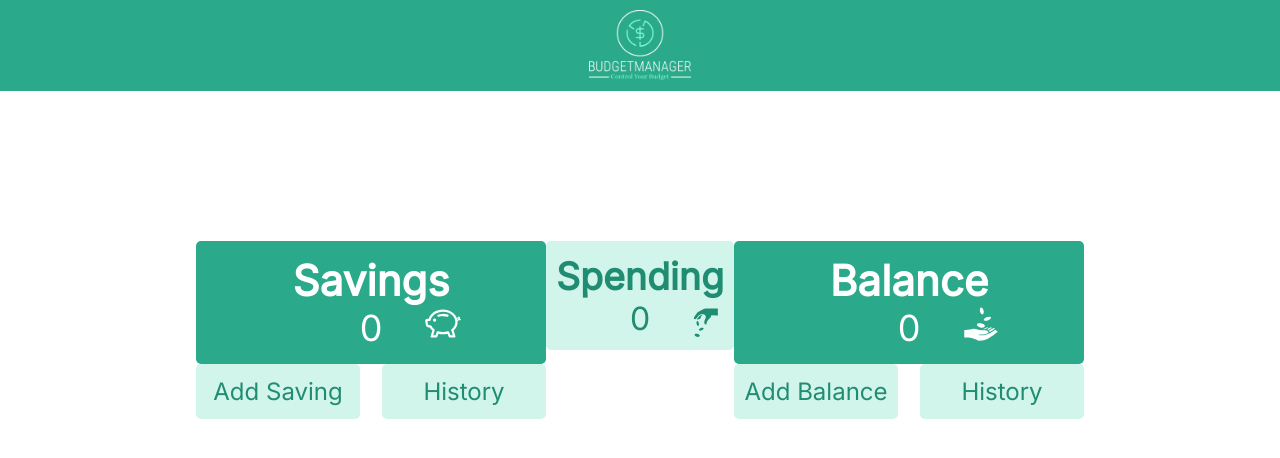
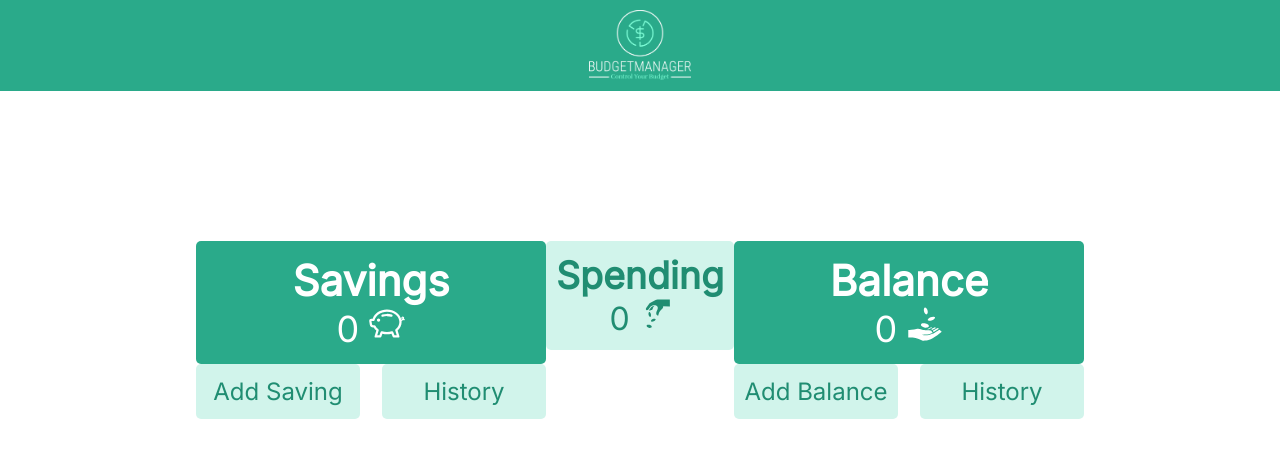
Before and after one commit to KingAzizz/BudgetManager, a Next.js app: page / in a window 1280 px wide. Shown: the top 458 px of the page. Built offline with nearby package versions, Linux system fonts and the light colour scheme.

Commit message:
changed the icon span tags styles from inline to external style with a class

```diff
--- a/components/Wallet.js
+++ b/components/Wallet.js
@@ -20,7 +20,7 @@ const Wallet = () => {
         <div>
             <div className='box'>
                 <h3>Savings</h3>
-                <p>{saving} <span style={{position:'absolute',right:85}}><BsPiggyBank /></span></p>
+                <p>{saving} <span className='icon-same-position'><BsPiggyBank /></span></p>
             </div>
             <div className='wallet-buttons'>
                 <button type='button' onClick={() =>setShowAddSaving(true)}>Add Saving</button>
@@ -29,12 +29,12 @@ const Wallet = () => {
         </div>
         <div className='spendingBox'>
             <h3>Spending</h3>
-            <p>{spending} <span style={{position:'absolute',right:15,marginTop:'8px'}}><GiPayMoney /></span></p>
+            <p>{spending} <span className='icon-different-position'><GiPayMoney /></span></p>
         </div>
         <div>
         <div className='box'>
                 <h3>Balance </h3>
-                <p>{balance} <span style={{position:'absolute',right:85}}><GiReceiveMoney /></span></p>
+                <p>{balance} <span className='icon-same-position'><GiReceiveMoney /></span></p>
             </div>
             <div className='wallet-buttons'>
                 <button type='button' onClick={() => setShowAddBalance(true)}>Add Balance</button>
```
